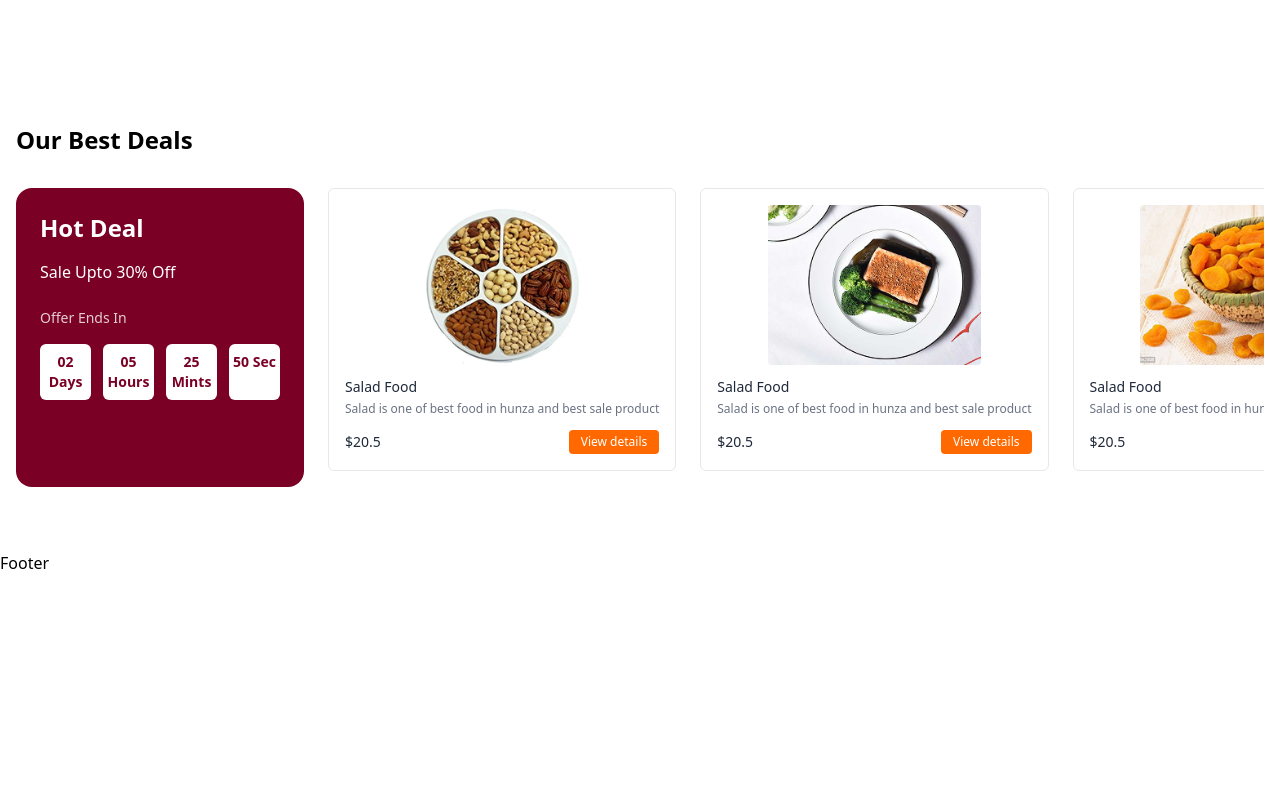
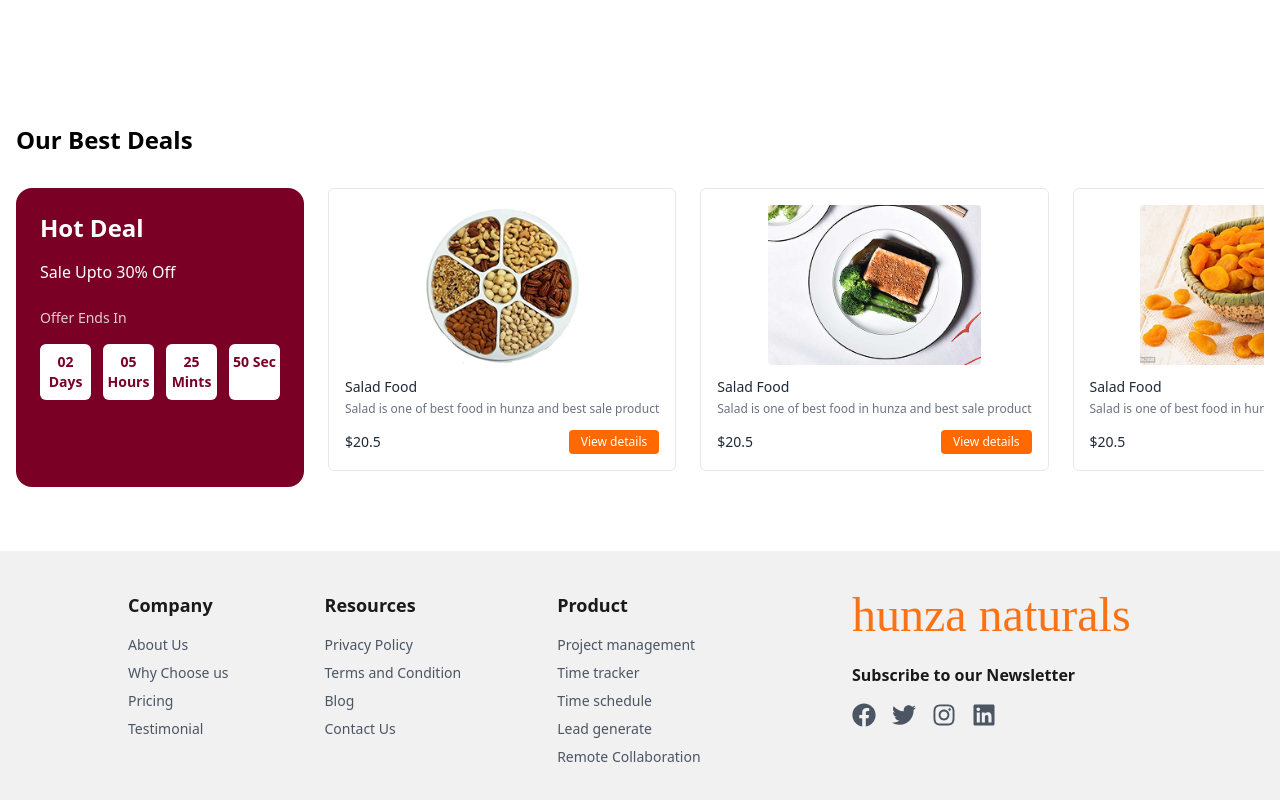
Before and after one commit to shshrukh/dryfruitesOrders, a React (Vite) app: page / in a window 1280 px wide. Shown: the part 1887-2687 px from the top of the page. Before the commit the page ends 2462 px from the top, so only its background shows below. Built offline with nearby package versions, Linux system fonts and the light colour scheme.

Commit message:
adding footer section

```diff
--- a/package.json
+++ b/package.json
@@ -13,6 +13,7 @@
     "@tailwindcss/vite": "^4.1.18",
     "react": "^19.2.0",
     "react-dom": "^19.2.0",
+    "react-icons": "^5.5.0",
     "react-router-dom": "^7.12.0",
     "tailwindcss": "^4.1.18"
   },
--- a/src/Components/Footer.jsx
+++ b/src/Components/Footer.jsx
@@ -1,11 +1,58 @@
-import React from 'react'
+import React from 'react';
+import { FaFacebook, FaTwitter, FaInstagram, FaLinkedin } from 'react-icons/fa';
 
-const Footer = () => {
+export default function Footer() {
   return (
-    <div>
-      <h3>Footer</h3>
-    </div>
-  )
+    <footer className="w-full bg-[#f1f1f1] flex justify-center items-center">
+      <div
+        className="w-[1440px] h-[259px] box-border px-32 py-10 flex justify-between items-start font-sans"
+      >
+        {/* Navigation Links Wrapper */}
+        <div className="flex gap-24">
+          {/* Company Column */}
+          <div className="flex flex-col gap-2">
+            <h4 className="font-bold text-[#1a1a1a] mb-2 text-lg">Company</h4>
+            <a href="#" className="text-[#4b5563] hover:text-black text-sm">About Us</a>
+            <a href="#" className="text-[#4b5563] hover:text-black text-sm">Why Choose us</a>
+            <a href="#" className="text-[#4b5563] hover:text-black text-sm">Pricing</a>
+            <a href="#" className="text-[#4b5563] hover:text-black text-sm">Testimonial</a>
+          </div>
+
+          {/* Resources Column */}
+          <div className="flex flex-col gap-2">
+            <h4 className="font-bold text-[#1a1a1a] mb-2 text-lg">Resources</h4>
+            <a href="#" className="text-[#4b5563] hover:text-black text-sm">Privacy Policy</a>
+            <a href="#" className="text-[#4b5563] hover:text-black text-sm">Terms and Condition</a>
+            <a href="#" className="text-[#4b5563] hover:text-black text-sm">Blog</a>
+            <a href="#" className="text-[#4b5563] hover:text-black text-sm">Contact Us</a>
+          </div>
+
+          {/* Product Column */}
+          <div className="flex flex-col gap-2">
+            <h4 className="font-bold text-[#1a1a1a] mb-2 text-lg">Product</h4>
+            <a href="#" className="text-[#4b5563] hover:text-black text-sm">Project management</a>
+            <a href="#" className="text-[#4b5563] hover:text-black text-sm">Time tracker</a>
+            <a href="#" className="text-[#4b5563] hover:text-black text-sm">Time schedule</a>
+            <a href="#" className="text-[#4b5563] hover:text-black text-sm">Lead generate</a>
+            <a href="#" className="text-[#4b5563] hover:text-black text-sm">Remote Collaboration</a>
+          </div>
+        </div>
+
+        {/* Brand & Socials Section */}
+        <div className="flex flex-col items-start min-w-[300px]">
+          <h2 className="text-5xl font-serif text-[#f97316] mb-6 lowercase" style={{ fontFamily: 'serif' }}>
+            hunza naturals
+          </h2>
+          <p className="font-bold text-[#1a1a1a] mb-4">Subscribe to our Newsletter</p>
+
+          <div className="flex gap-4">
+            <FaFacebook className="text-[#4b5563] cursor-pointer hover:text-black" size={24} />
+            <FaTwitter className="text-[#4b5563] cursor-pointer hover:text-black" size={24} />
+            <FaInstagram className="text-[#4b5563] cursor-pointer hover:text-black" size={24} />
+            <FaLinkedin className="text-[#4b5563] cursor-pointer hover:text-black" size={24} />
+          </div>
+        </div>
+      </div>
+    </footer>
+  );
 }
-
-export default Footer
```
Also changed, not shown: 1 other file (tests, documents, lock files or other folders).
